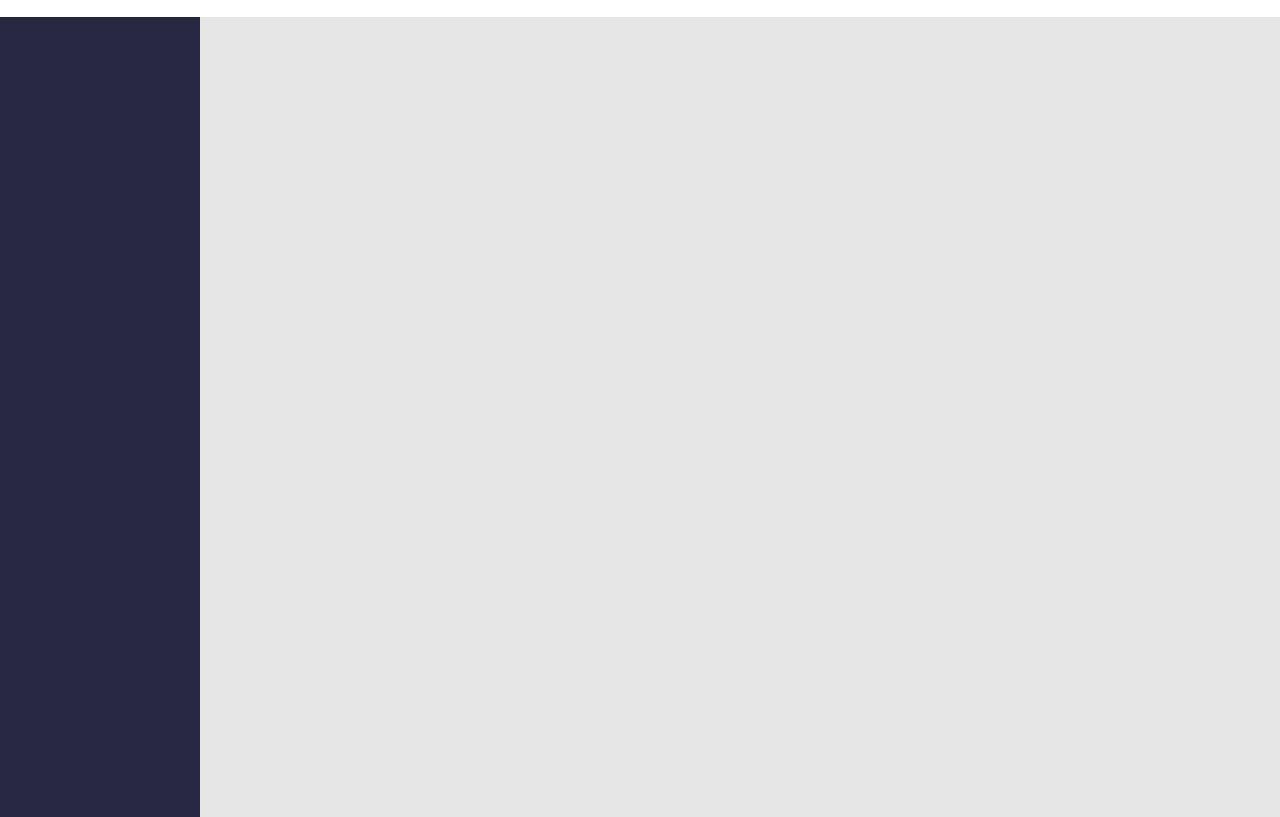
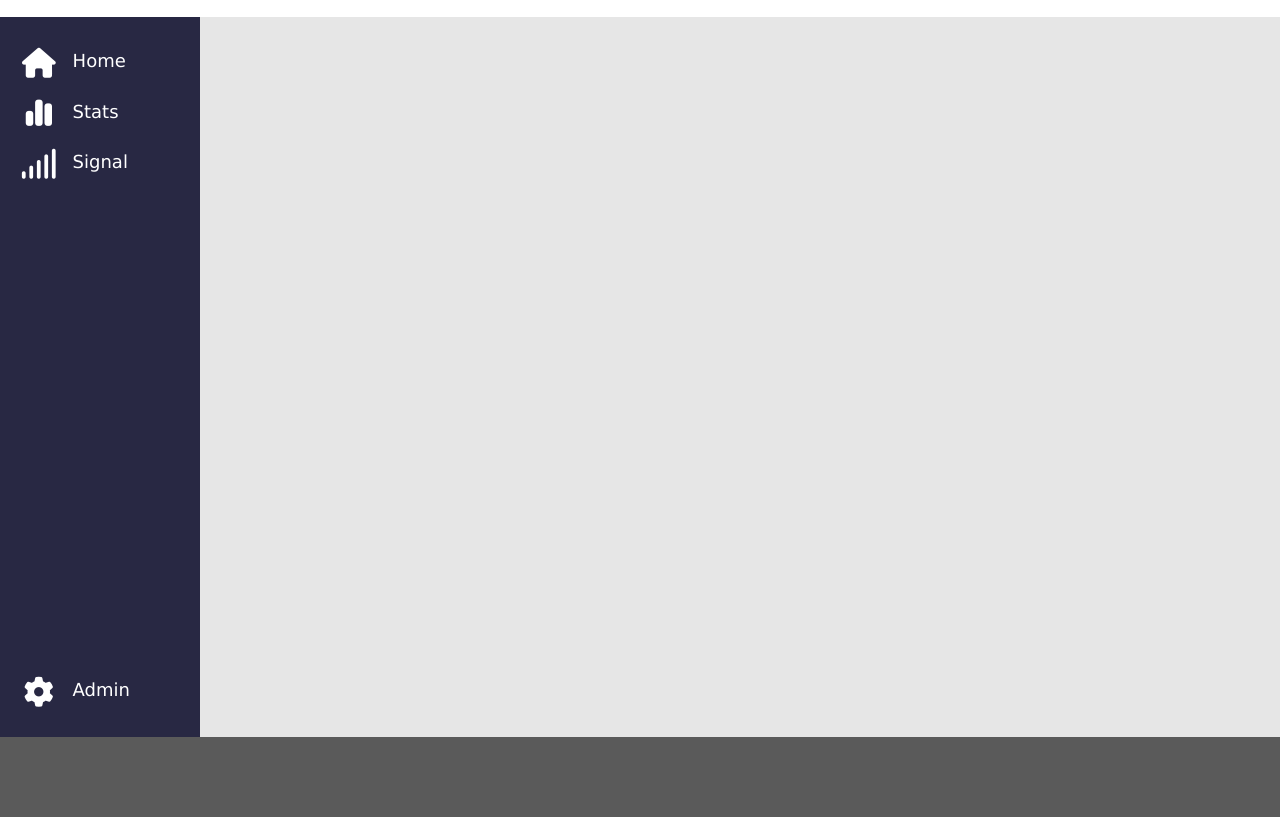
Before and after one commit to tsukigahara/html-css-bootstrap-dashboard, a plain HTML site: page index.html in a window 1280 px wide. Shown: the part 63-880 px from the top of the page. After the commit the page ends 800 px from the top, so only its background shows below. Drawn offline with nearby package versions, Linux system fonts and the light colour scheme.

Commit message:
added sidebar contants and comments

```diff
--- a/css/style.css
+++ b/css/style.css
@@ -1,9 +1,9 @@
+/* GENERAL RULES */
 * {
     margin: 0;
     border: 0;
     box-sizing: border-box;
     font-family: Verdana, FontAwesome, Tahoma, sans-serif;
-    font-family: ;
 }
 
 a {
@@ -18,7 +18,10 @@ body {
     background-color: rgb(90, 90, 90);
 }
 
+/* HEADER */
+
 header{
+    display: block;
     width: 100%;
     background-color: white;
 }
@@ -68,40 +71,67 @@ nav {
     margin: 0px 5px;
 }
 
-/* .dropbox {
-    width: 100px;
-    height: 200px;
-    background-color: white;
-    display: flex;
-    flex-flow: column;
-    align-items: flex-start;
-    padding: 5px;
-} */
+/* SIDE BAR */
 
 .sidebar {
     display: flex;
+    flex-flow: column;
+    gap: 20px;
+    padding: 30px 20px;
     width: 200px;
-    height: 100vh;
+    /* da rivedere questione height */
+    height: calc(100vh - 80px);
     background-color: rgb(40, 40, 67);
 }
 
+.sidebar > a i {
+    font-size: 30px;
+    vertical-align: middle;
+}
+
+.sidebar > a span {
+    margin: 10px;
+    font-size: 18px;
+    font-weight: 500;
+}
+
+.sidebar > a {
+    color: white;
+}
+
+.sidebar > div {
+    flex-grow: 2;
+}
+
+/* MAIN */
 .main {
     width: calc(100vw - 200px);
-    height: 100%;
+    /* da rivedere questione height */
+    height: calc(100vh - 80px);
     float: right;
     background-color: rgb(230, 230, 230);
 }
 
 
+/* MEDIA QUERY */
 @media screen and (max-width: 1200px){
 
     .sidebar {
         width: 80px;
     }
 
+    .main {
+        width: calc(100vw - 80px);
+
+    }
+
     .logo {
         max-width: 50px;
         overflow: hidden;
+    }
+
+    .sidebar a span {
+        display: none;
     }
 
 
@@ -117,5 +147,4 @@ nav {
         display: contents;
     }
 
-
 }
--- a/index.html
+++ b/index.html
@@ -18,7 +18,7 @@
     <header>
         <nav>
             <!-- logo -->
-            <a class="logo collapse-md" href="">
+            <a class="logo" href="">
                 <img src="img/logo.svg" alt="">
             </a>
             <!-- searchbar -->
@@ -54,9 +54,28 @@
     <div class="main">
 
     </div>
+    <!-- sidebar -->
     <div class="sidebar">
-
+        <a href="">
+            <i class="fa-solid fa-house fa-fw"></i>
+            <span>Home</span>
+        </a>
+        <a href="">
+            <i class="fa-sharp fa-solid fa-chart-simple fa-fw"></i>
+            <span>Stats</span>
+        </a>
+        <a href="">
+            <i class="fa-solid fa-signal fa-fw"></i>
+            <span>Signal</span>
+        </a>
+        <div></div>
+        <a href="">
+            <i class="fa-solid fa-gear fa-fw"></i>
+            <span>Admin</span>
+        </a>
     </div>
 
 </body>
 </html>
+
+<!-- DA RIVEDERE NAV DROPDOWN  -->
```
